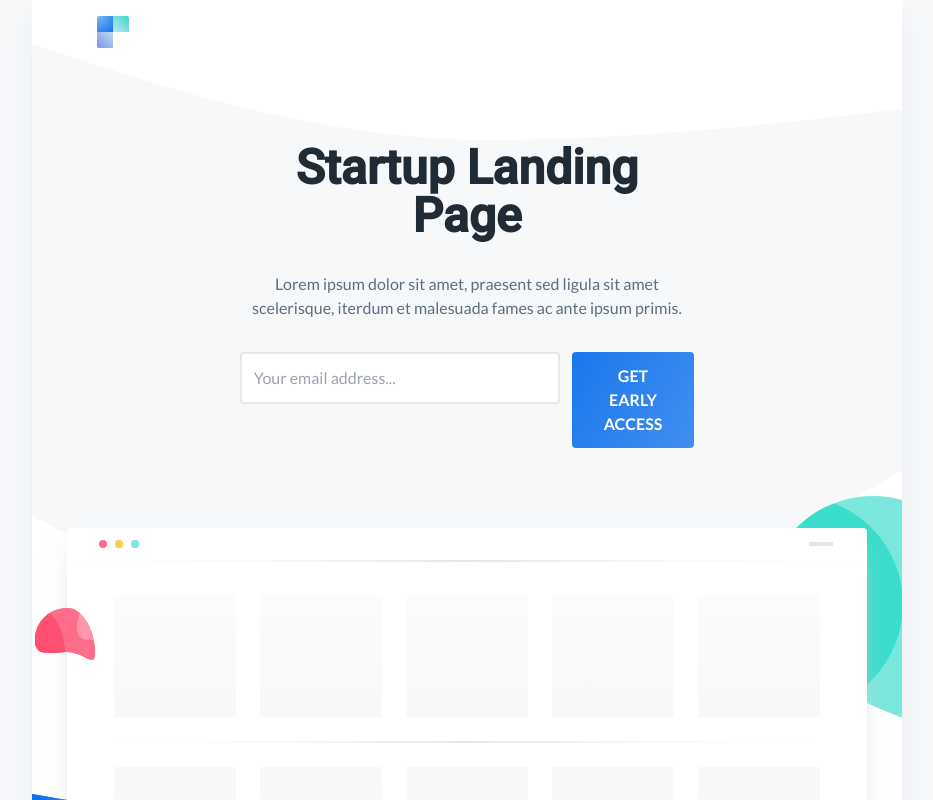
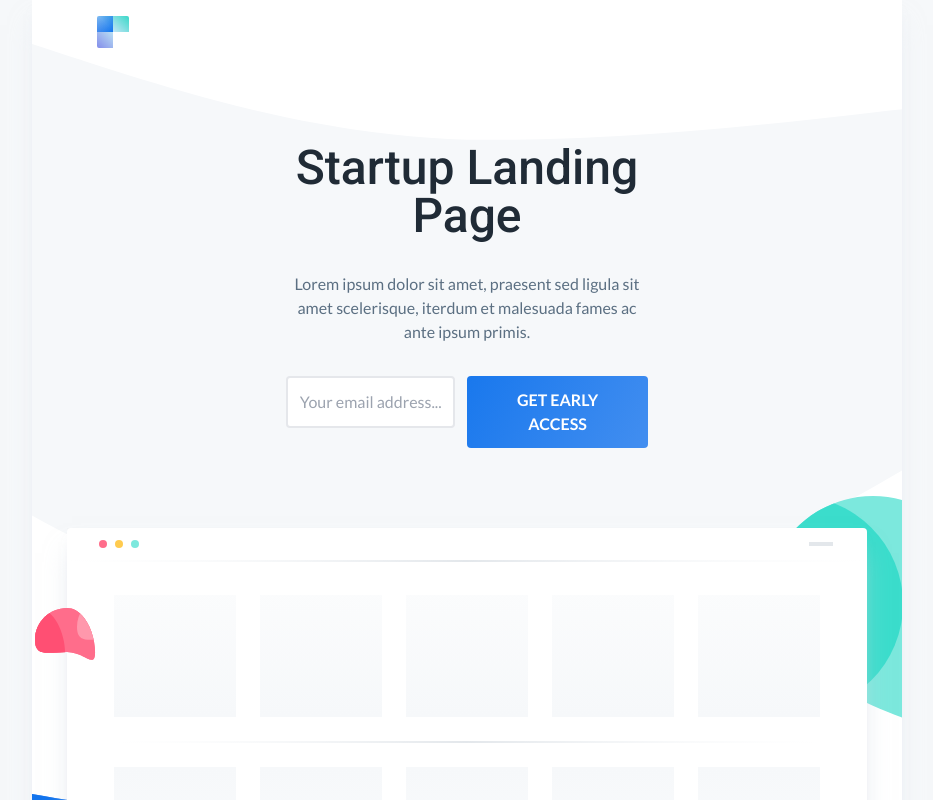
Before and after one commit to whoisasey/aa-submission-atina, a Next.js app: page / in a window 1280 px wide. Shown: the top 800 px of the page, without its empty margins (173-1106 px from the left). Built offline with nearby package versions, Linux system fonts and the light colour scheme.

Commit message:
clean up sizing

```diff
--- a/src/app/page.tsx
+++ b/src/app/page.tsx
@@ -111,9 +111,9 @@ const Home = () => {
   return (
     <div className="flex flex-col justify-center items-center relative lg:mt-16 w-11/12 m-auto sm:w-auto">
       {/* Header/Hero Section */}
-      <section className="flex flex-col justify-center items-center md:w-4/5 lg:w-1/2 text-center mx-auto mt-12 mb-20 z-10">
-        <h1 className="font-bold text-5xl">Startup Landing Page</h1>
-        <p className="my-8">
+      <section className="flex flex-col justify-center items-center md:w-4/5 xl:w-5/12 text-center mx-auto mt-12 mb-20 z-10">
+        <h1 className="font-medium text-5xl">Startup Landing Page</h1>
+        <p className="my-8 text-1xl">
           Lorem ipsum dolor sit amet, praesent sed ligula sit amet scelerisque, iterdum et malesuada fames ac ante ipsum
           primis.
         </p>
@@ -122,7 +122,7 @@ const Home = () => {
             <input
               type="email"
               id="email"
-              className="border-2 p-3 w-full rounded sm:w-80"
+              className="border-2 p-3 w-full rounded"
               placeholder="Your email address..."
               onChange={(e) => setEmail(e.target.value)}
               required
```
